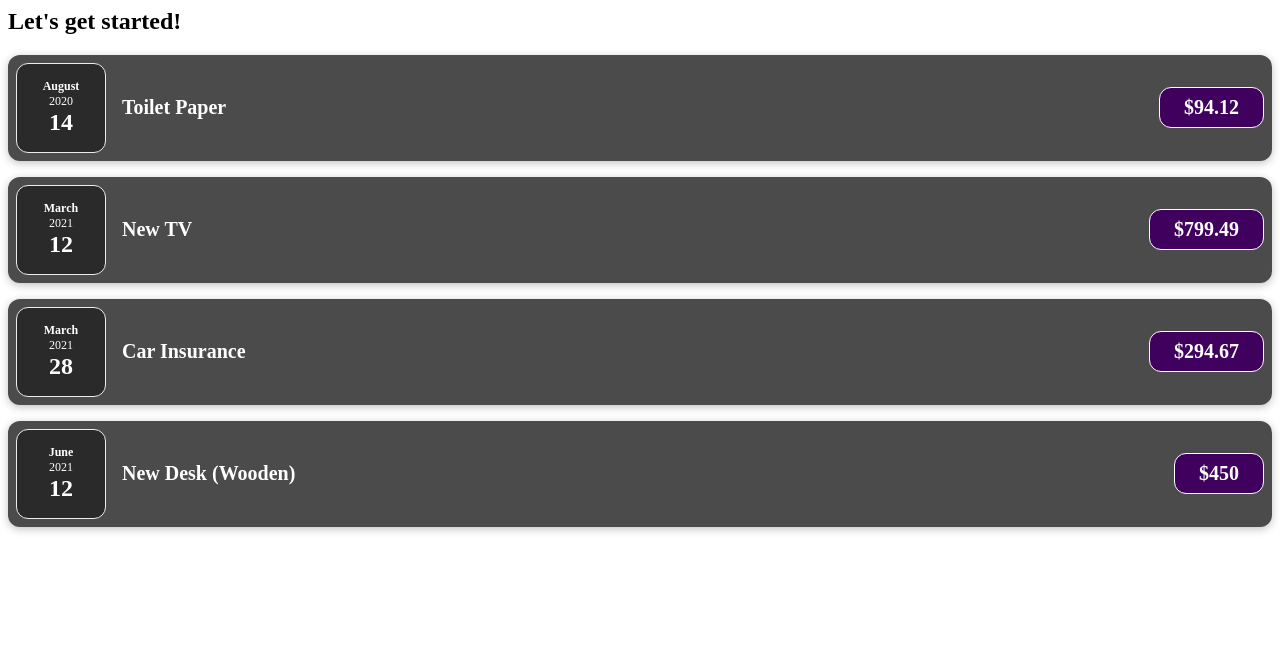
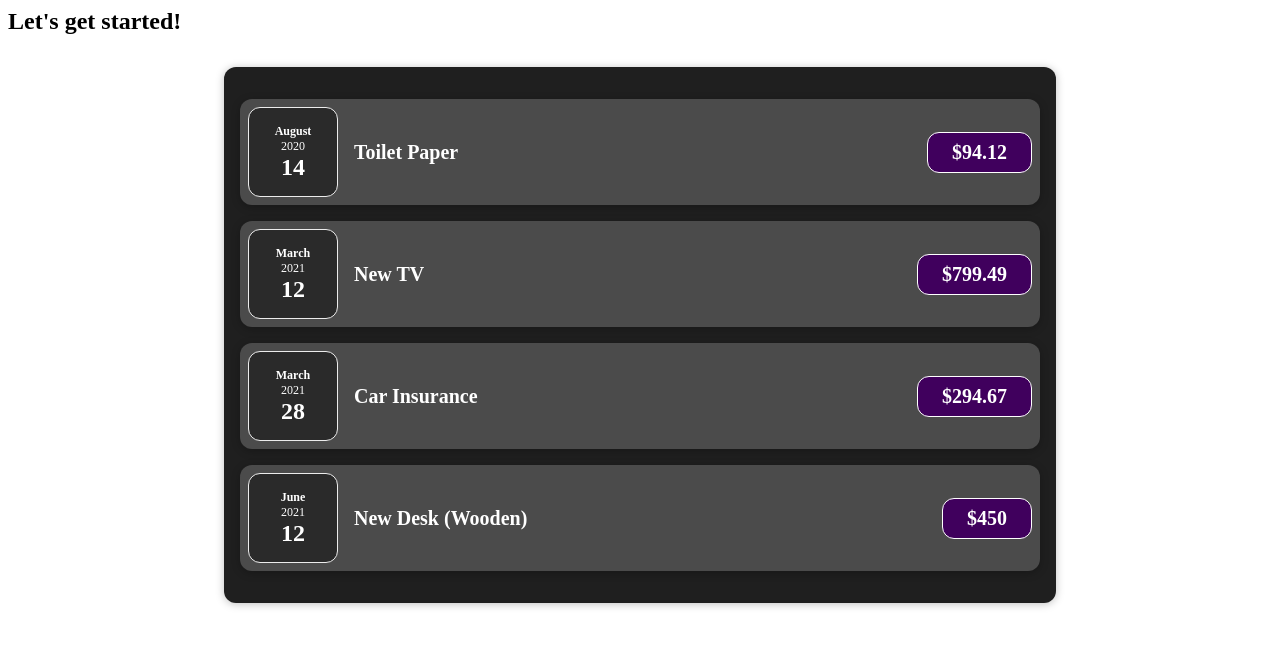
Before and after one commit to ajiajith001/react-tranining-expensive-tracker, a React (Create React App) app: page / in a window 1280 px wide. Shown: the top 646 px of the page. Built offline with nearby package versions, Linux system fonts and the light colour scheme.

Commit message:
created parent Expense component

```diff
--- a/src/App.js
+++ b/src/App.js
@@ -1,5 +1,5 @@
 import React from 'react';
-import ExpenseItem from './components/ExpenseItem';
+import Expenses from './components/Expenses';
 
 function App() {
   const expenses = [
@@ -27,26 +27,7 @@
   return (
     <div>
       <h2>Let's get started!</h2>
-      <ExpenseItem
-        title={expenses[0].title}
-        amount={expenses[0].amount}
-        date={expenses[0].date}
-      />
-      <ExpenseItem
-        title={expenses[1].title}
-        amount={expenses[1].amount}
-        date={expenses[1].date}
-      />
-      <ExpenseItem
-        title={expenses[2].title}
-        amount={expenses[2].amount}
-        date={expenses[2].date}
-      />
-      <ExpenseItem
-        title={expenses[3].title}
-        amount={expenses[3].amount}
-        date={expenses[3].date}
-      />
+      <Expenses items={expenses} />
     </div>
   );
 }
--- /dev/null
+++ b/src/components/Expenses.css
@@ -0,0 +1,9 @@
+.expenses {
+  padding: 1rem;
+  background-color: rgb(31, 31, 31);
+  margin: 2rem auto;
+  width: 50rem;
+  max-width: 95%;
+  border-radius: 12px;
+  box-shadow: 0 1px 8px rgba(0, 0, 0, 0.25);
+}
--- /dev/null
+++ b/src/components/Expenses.js
@@ -0,0 +1,32 @@
+import React from 'react';
+import ExpenseItem from './ExpenseItem';
+import './Expenses.css';
+
+function Expenses(props) {
+  return (
+    <div className="expenses">
+      <ExpenseItem
+        title={props.items[0].title}
+        amount={props.items[0].amount}
+        date={props.items[0].date}
+      />
+      <ExpenseItem
+        title={props.items[1].title}
+        amount={props.items[1].amount}
+        date={props.items[1].date}
+      />
+      <ExpenseItem
+        title={props.items[2].title}
+        amount={props.items[2].amount}
+        date={props.items[2].date}
+      />
+      <ExpenseItem
+        title={props.items[3].title}
+        amount={props.items[3].amount}
+        date={props.items[3].date}
+      />
+    </div>
+  );
+}
+
+export default Expenses;
```
